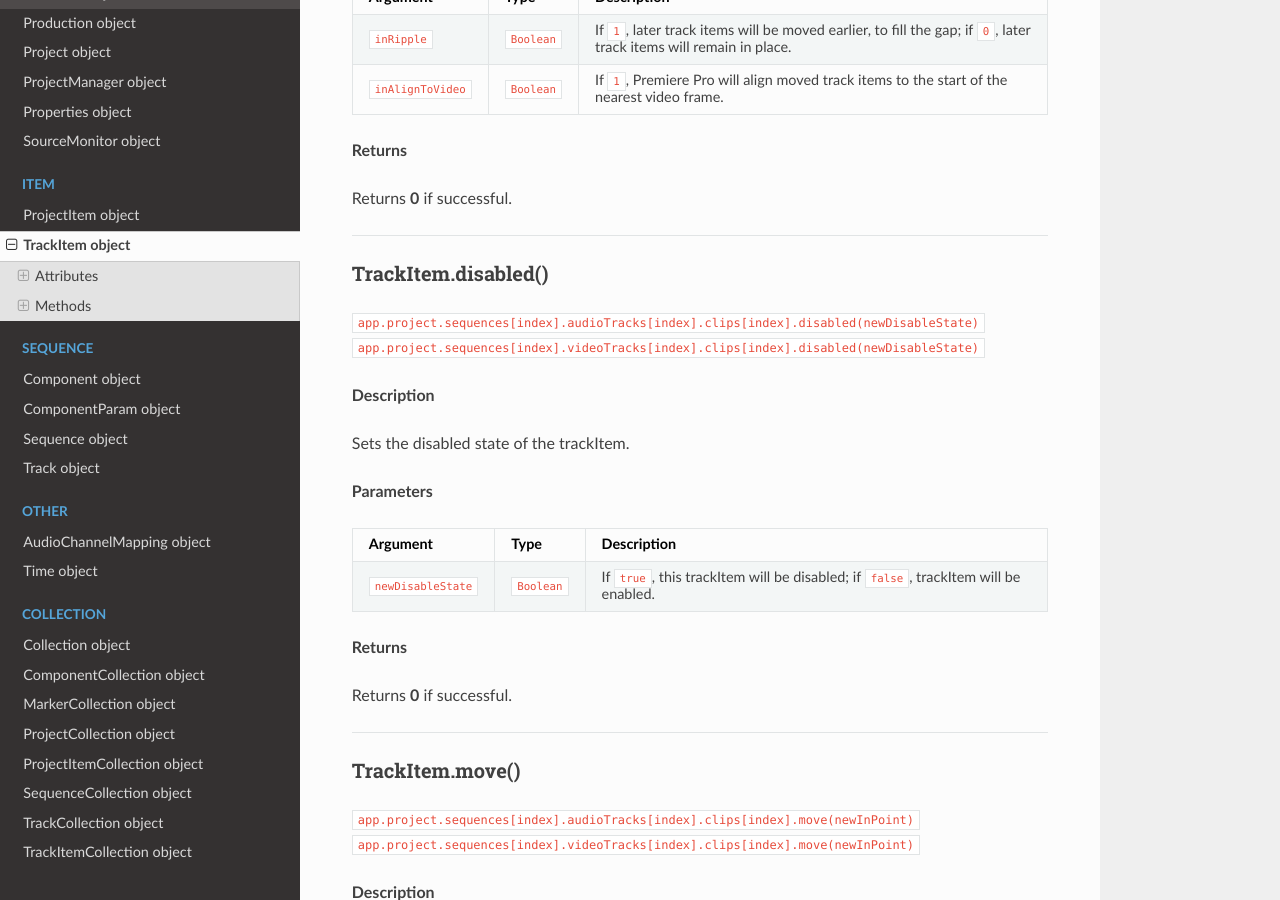
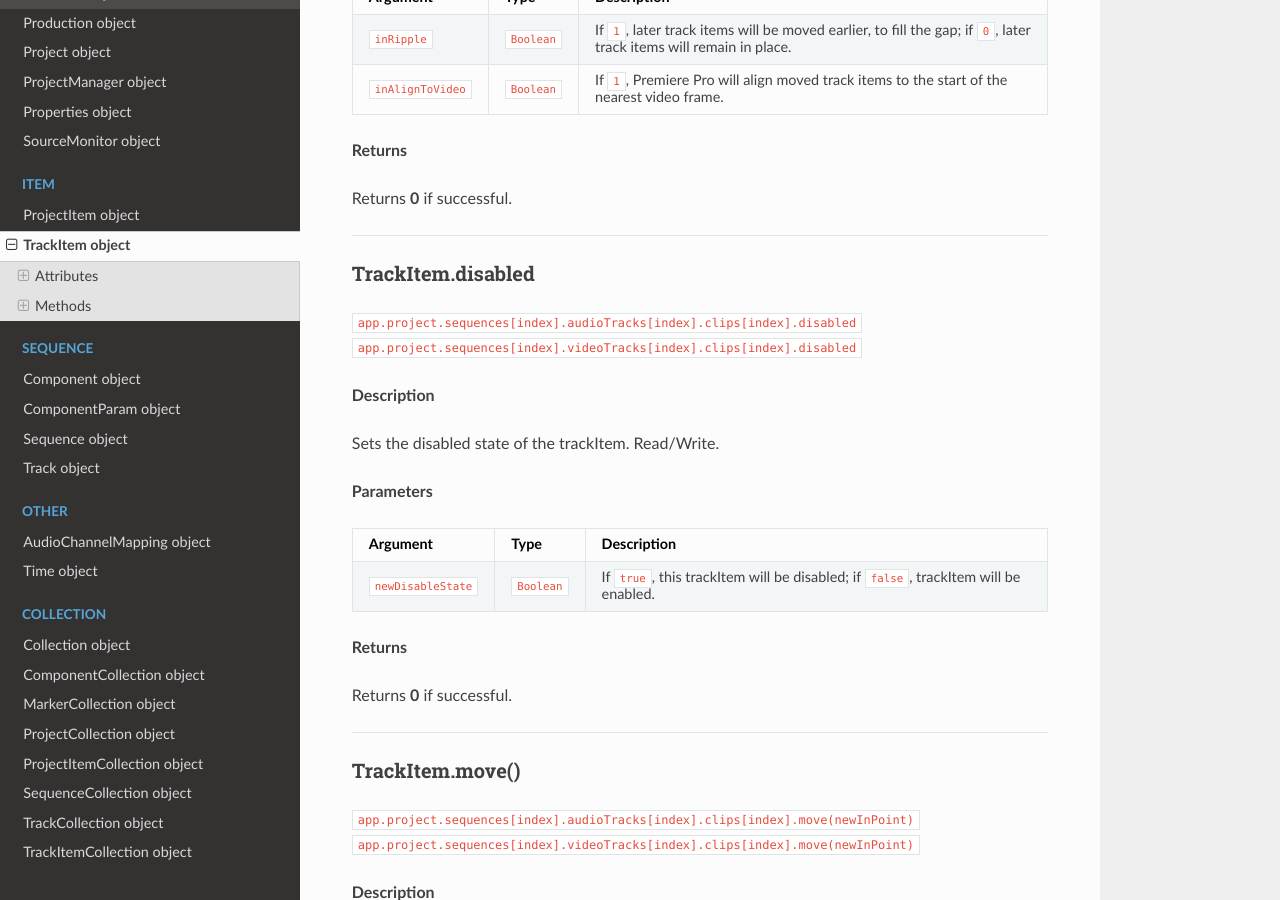
Before and after one commit to docsforadobe/premiere-scripting-guide, a Sphinx documentation site: the page built from docs/item/trackitem.rst, in a window 1280 px wide and 900 px high, scrolled down 7576 px. Built offline with Sphinx 7.4.7 and the Read the Docs theme 2.0.0, drawn with Linux system fonts in a browser that asks for light colours.

Commit message:
trackItem.disabled
Changed doc from a method, to a member

```diff
--- a/docs/item/trackitem.rst
+++ b/docs/item/trackitem.rst
@@ -367,15 +367,15 @@ Returns **0** if successful.
 
 .. _trackItem.disabled:
 
-TrackItem.disabled()
+TrackItem.disabled
 *********************************************
 
-|   ``app.project.sequences[index].audioTracks[index].clips[index].disabled(newDisableState)``
-|   ``app.project.sequences[index].videoTracks[index].clips[index].disabled(newDisableState)``
+|   ``app.project.sequences[index].audioTracks[index].clips[index].disabled``
+|   ``app.project.sequences[index].videoTracks[index].clips[index].disabled``
 
 **Description**
 
-Sets the disabled state of the trackItem.
+Sets the disabled state of the trackItem. Read/Write.
 
 **Parameters**
 
```
